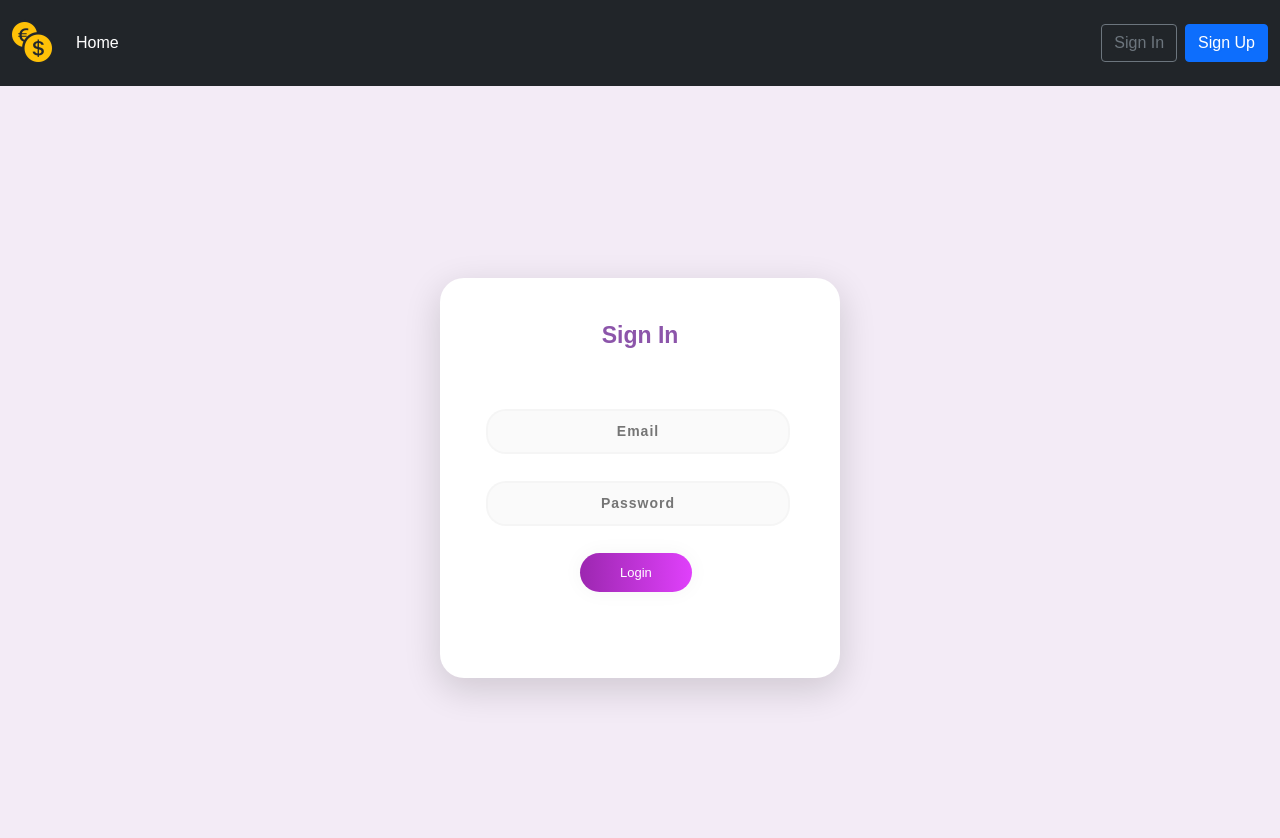
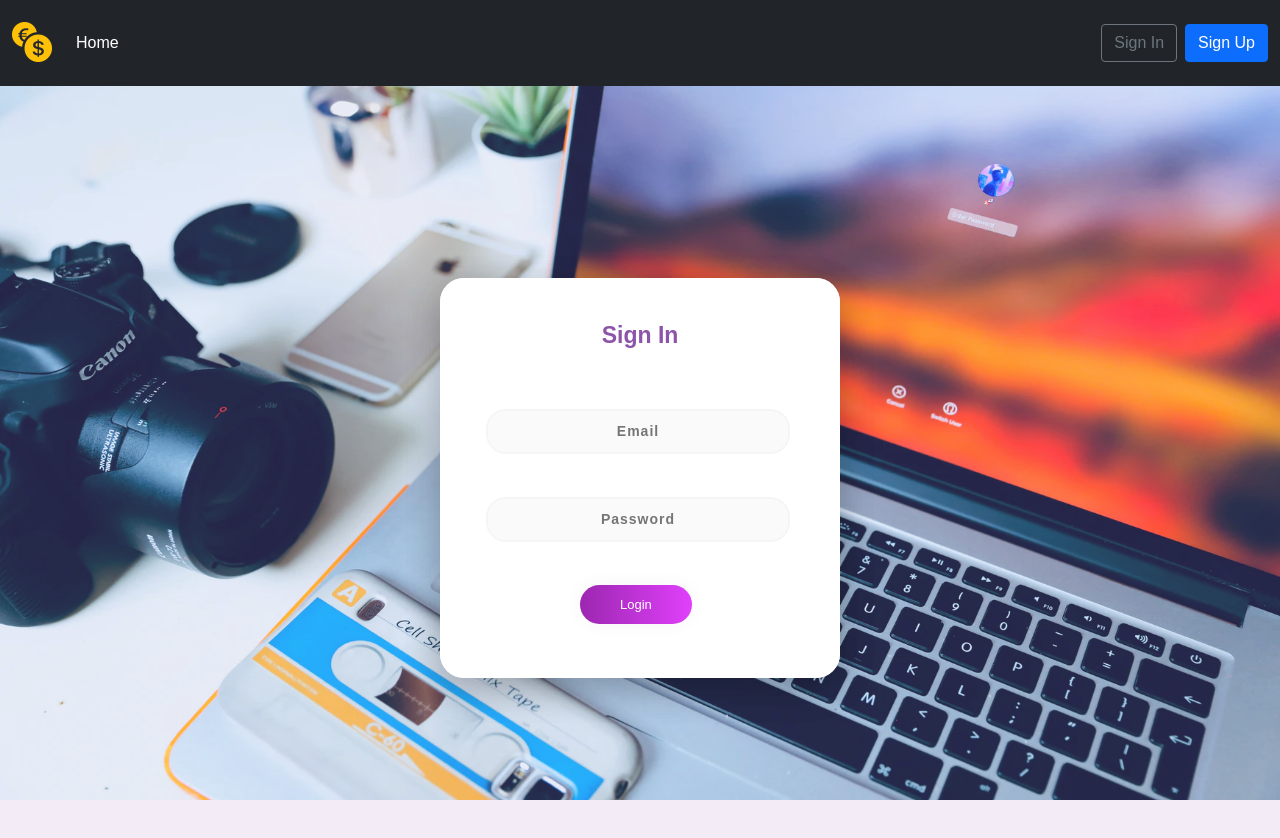
Before and after one commit to good3228/Money-Tracker, a React (Create React App) app in the folder client/: page /login in a window 1280 px wide. Shown: the top 838 px of the page. Built offline with nearby package versions, Linux system fonts and the light colour scheme.

Commit message:
signIn page version2

```diff
--- a/client/src/Pages/users/Login.js
+++ b/client/src/Pages/users/Login.js
@@ -5,6 +5,7 @@ import * as Yup from "yup";
 import { loginUserAction } from "../../redux/slices/User/usersSlices";
 import DisabledButton from "../../components/DisabledButton";
 import { useHistory } from "react-router-dom";
+import bg from '../../img/loginBg.webp';
 import "./Login.scss";
 //form validation
 
@@ -40,12 +41,10 @@ const Login = () => {
     }
   }, [userAuth]);
   return (
-    <section>
+    <section className="main">
+      <img src={bg} className="background"></img>
       <div>
         <div>
-          <div>
-            <div></div>
-          </div>
           <div className="main">
             <div>
               <p className="sign" align="center">
@@ -69,7 +68,9 @@ const Login = () => {
                   placeholder="Email"
                 />
                 {/* Err */}
-                <div>{formik.touched.email && formik.errors.email}</div>
+                <div className="text-danger mb-3 text-center">
+                  {formik.touched.email && formik.errors.email}
+                </div>
                 <input
                   value={formik.values.password}
                   onChange={formik.handleChange("password")}
@@ -79,7 +80,9 @@ const Login = () => {
                   className="pass"
                 />
                 {/* Err */}
-                <div>{formik.touched.password && formik.errors.password}</div>
+                <div className="text-danger text-center mb-3">
+                  {formik.touched.password && formik.errors.password}
+                </div>
                 <div>
                   {userLoading ? (
                     <DisabledButton />
--- a/client/src/Pages/users/Login.scss
+++ b/client/src/Pages/users/Login.scss
@@ -55,6 +55,7 @@ body {
 
 form.form1 {
   padding-top: 40px;
+  margin-bottom: 30px;
 }
 
 .pass {
@@ -121,3 +122,13 @@ a {
 p.warning {
   color: red;
 }
+
+img.background{
+  position: absolute;
+  top: 0;
+  left: 0;
+  z-index: -1;
+  width: 100vw;
+  height: 100vh;
+  opacity: 0.85;
+}
```
Also changed, not shown: client/src/img/loginBg.webp (added).
